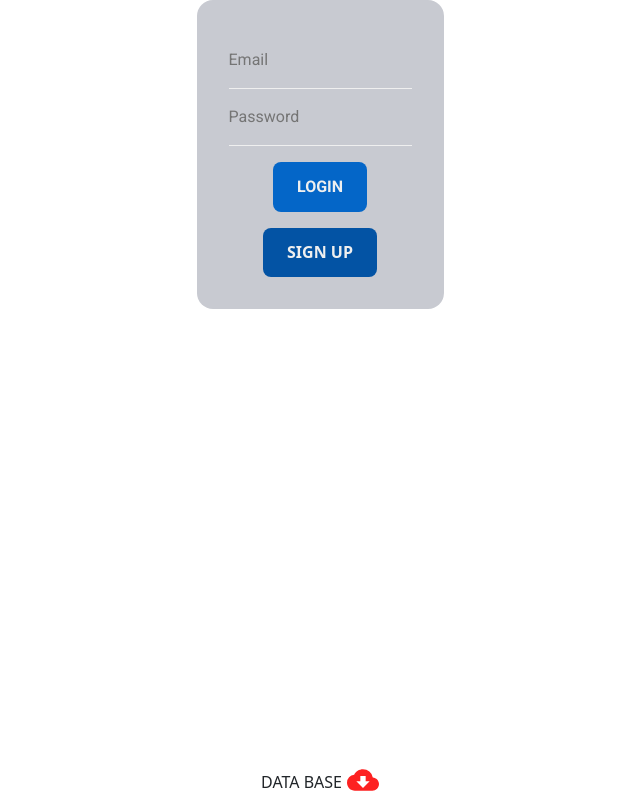
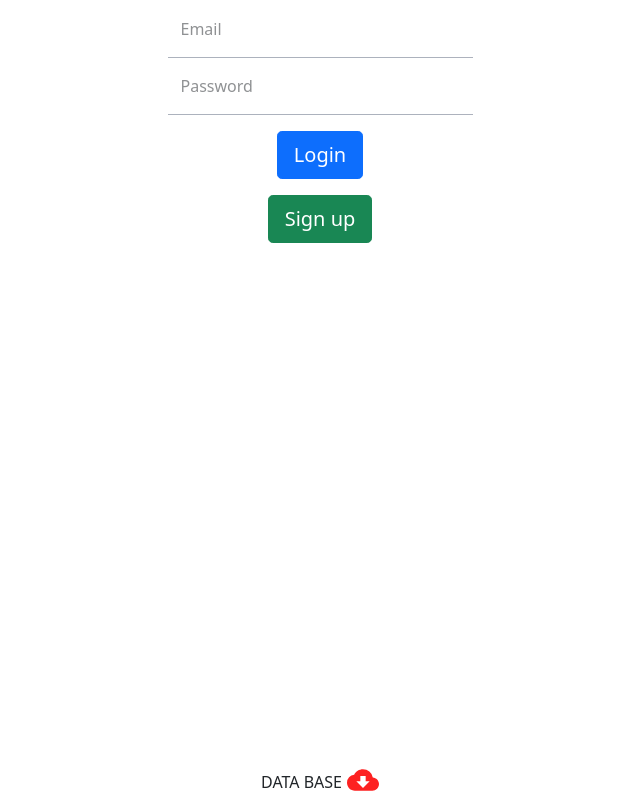
Before and after one commit to gmcerqueira/task-list-app, a React (Create React App) app: page / in a window 1280 px wide. Shown: the whole page, without its empty margins (320-960 px from the left). Built offline with nearby package versions, Linux system fonts and the light colour scheme; no server answers.

Commit message:
Login component style

```diff
--- a/src/components/Login.jsx
+++ b/src/components/Login.jsx
@@ -1,24 +1,65 @@
 import { useContext } from 'react';
+import Form from 'react-bootstrap/Form';
+import Button from 'react-bootstrap/Button';
 import { UserContext } from '../context/UserProvider';
+
 import '../styles/Login.css';
 
 const Login = () => {
   const { handleLoginChange, login } = useContext(UserContext);
 
+  // <section className="login-container">
+  //   <form className="login-form">
+  //     <label htmlFor="email">
+  //       <input type="email" name="email" placeholder="Email" onChange={handleLoginChange} />
+  //     </label>
+  //     <label htmlFor="password">
+  //       <input type="password" name="password"
+  //  placeholder="Password" onChange={handleLoginChange} />
+  //     </label>
+  //     <button type="button" onClick={login}>
+  //       Login
+  //     </button>
+  //   </form>
+  // </section>
   return (
-    <section className="login-container">
-      <form className="login-form">
-        <label htmlFor="email">
-          <input type="email" name="email" placeholder="Email" onChange={handleLoginChange} />
-        </label>
-        <label htmlFor="password">
-          <input type="password" name="password" placeholder="Password" onChange={handleLoginChange} />
-        </label>
-        <button type="button" onClick={login}>
-          Login
-        </button>
-      </form>
-    </section>
+    <Form className="login-form">
+      <section className="round">
+        <Form.FloatingLabel
+          controlId="email"
+          label="Email"
+          className="opacity-50"
+        >
+          <Form.Control
+            type="email"
+            placeholder="name@example.com"
+            name="email"
+            onChange={handleLoginChange}
+            className="login-email-input"
+          />
+        </Form.FloatingLabel>
+        <Form.FloatingLabel
+          controlId="password"
+          label="Password"
+          className="opacity-50"
+        >
+          <Form.Control
+            type="password"
+            placeholder="password"
+            name="password"
+            onChange={handleLoginChange}
+            className="login-password-input"
+          />
+        </Form.FloatingLabel>
+      </section>
+
+      <Button size="lg" variant="primary" onClick={login} className="mb-3">
+        Login
+      </Button>
+      <Button size="lg" variant="success" href="/signup">
+        Sign up
+      </Button>
+    </Form>
   );
 };
 
--- a/src/components/NewTask.jsx
+++ b/src/components/NewTask.jsx
@@ -3,8 +3,8 @@ import Form from 'react-bootstrap/Form';
 import Button from 'react-bootstrap/Button';
 import Overlay from 'react-bootstrap/Overlay';
 import Tooltip from 'react-bootstrap/Tooltip';
+import { UserContext } from '../context/UserProvider';
 import { TaskContext } from '../context/TaskProvider';
-import { UserContext } from '../context/UserProvider';
 import '../styles/NewTask.css';
 
 const NewTask = () => {
--- a/src/pages/Home.jsx
+++ b/src/pages/Home.jsx
@@ -1,6 +1,5 @@
 import { useContext } from 'react';
-import { Link, Redirect } from 'react-router-dom';
-import '../styles/Home.css';
+import { Redirect } from 'react-router-dom';
 import Login from '../components/Login';
 import { UserContext } from '../context/UserProvider';
 
@@ -10,10 +9,7 @@ const Home = () => {
   if (User.email) return <Redirect to="/tasks" />;
 
   return (
-    <div className="home-container">
-      <Login />
-      <Link to="/signup" className="signup-link">Sign up</Link>
-    </div>
+    <Login />
   );
 };
 export default Home;
--- a/src/styles/Login.css
+++ b/src/styles/Login.css
@@ -8,32 +8,30 @@
   align-items: center;
   display: flex;
   flex-direction: column;
-
-  /* border: #313131 solid 1px; */
 }
 
 .login-form input {
   background-color: transparent;
   border: none;
-  border-bottom: 1px solid var(--white);
+  border-bottom: 1px solid var(--black-coral);
   color: var(--independence);
   font-family: Roboto , sans-serif;
-  font-size: 1rem;
+  font-size: 1.5rem;
   outline: none;
   padding: 1rem 0;
   width: 100%;
 }
 
-.login-form button {
-  background-color: var(--true-blue);
-  border: none;
-  border-radius: 0.5rem;
-  color: var(--white);
-  cursor: pointer;
-  font-family: Roboto , sans-serif;
-  font-size: 1rem;
-  font-weight: 600;
-  margin-top: 1rem;
-  padding: 0.8rem 1.5rem;
-  text-transform: uppercase;
+.login-form input:focus {
+  background-color: transparent;
 }
+
+.login-email-input {
+  border-radius: 0 !important;
+  margin-bottom: -1px;
+}
+
+.login-password-input {
+  border-radius: 0 !important;
+  margin-bottom: 1rem;
+}
```
